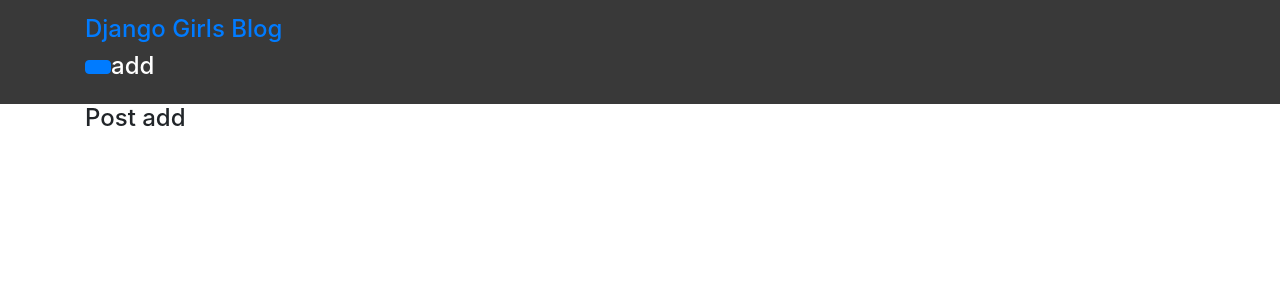
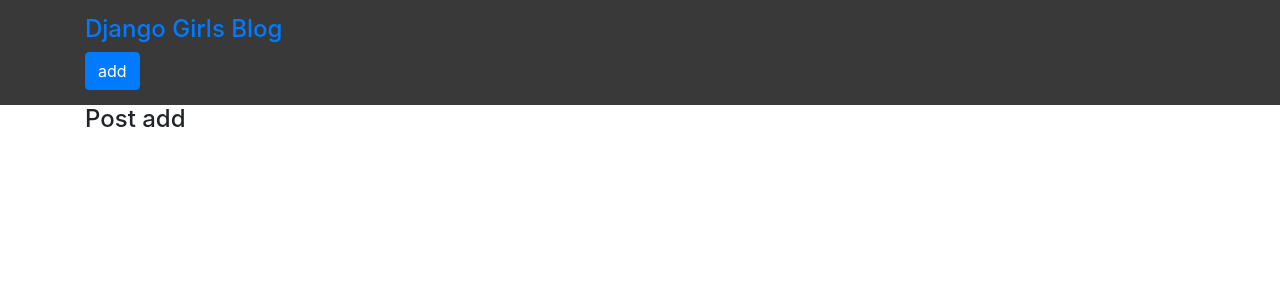
Before and after one commit to ChanPP/Djangogirls_Tutorial, a Django app: page /add/ in a window 1280 px wide. Shown: the top 300 px of the page. Run offline with Django 3.2, Linux system fonts and the light colour scheme; some libraries are stand-ins or nearby versions.

Commit message:
post_add view, url, template생성 및 base.html에서 연결 링크 구현

```diff
--- a/django/templates/base.html
+++ b/django/templates/base.html
@@ -14,8 +14,8 @@
 	<div class="header">
 		<div class="container">
 			<h1><a href="{% url 'post-list' %}">Django Girls Blog</a></h1>
-            <h2><a href="{% url 'post-add' %}"
-            class="btn btn-primary"></a>add</h2>
+            <a href="{% url 'post-add' %}"
+            class="btn btn-primary">add</a>
 
 		</div>
 	</div>
```
